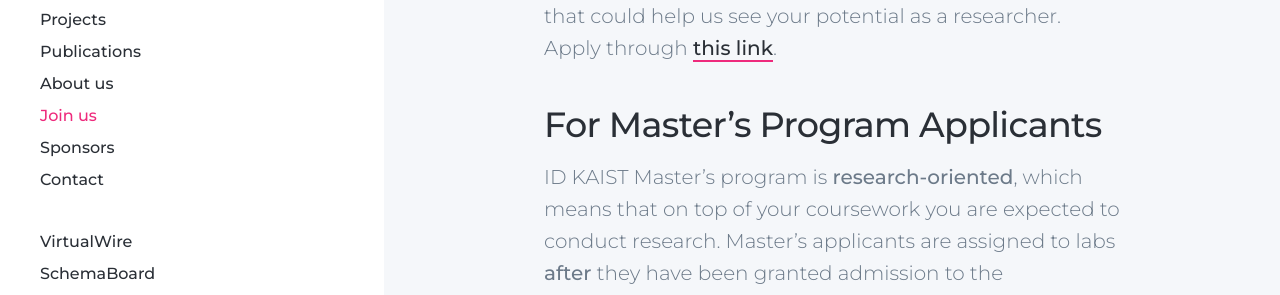
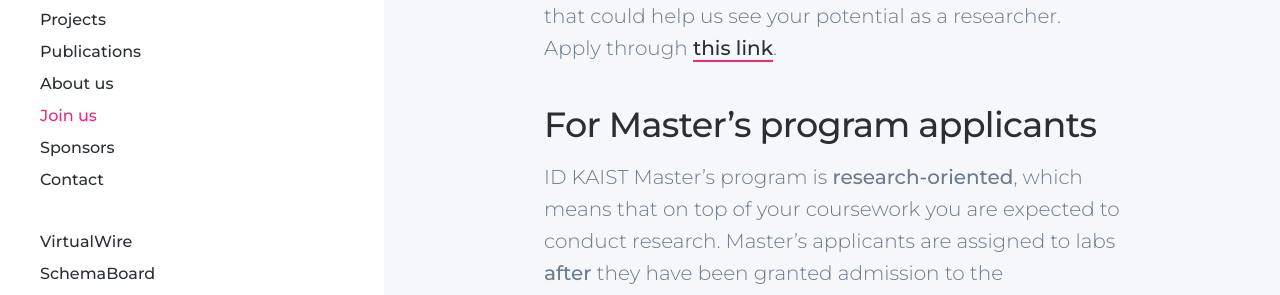
Before and after one commit to namelesspal18/makinteractlab.github.io, a Jekyll site: the page built from _pages/join.md, in a window 1280 px wide and 900 px high, scrolled down 545 px. Shown: the part 157-452 px from the top of the window. Built offline with Jekyll 4.4.1, drawn with Linux system fonts in a browser that asks for light colours; nearby versions of some CDN libraries.

Commit message:
Fixed title

```diff
--- a/_pages/join.md
+++ b/_pages/join.md
@@ -9,7 +9,7 @@
 
 Students majoring in design and engineering are encouraged to apply by initially sending an email directly to professor Bianchi expressing the intention to formally apply. In your email include links to your personal website, examples of code from your repositories (e.g., a link to GitHub), titles of publications, or any other information that could help us see your potential as a researcher. Apply through [this link](https://admission.kaist.ac.kr).
 
-## For Master's Program Applicants
+## For Master's program applicants
 
 ID KAIST Master's program is **research-oriented**, which means that on top of your coursework you are expected to conduct research. Master's applicants are assigned to labs **after** they have been granted admission to the department. In fact, after admission, all incoming students are allowed to select their preferred choice of the lab, and the department makes the best effort to accommodate these requests (though acceptance to a specific lab is not guaranteed, as it depends on the number of applications received). If you are interested in our Master's program, please go ahead and apply [here](https://admission.kaist.ac.kr).
 
```
